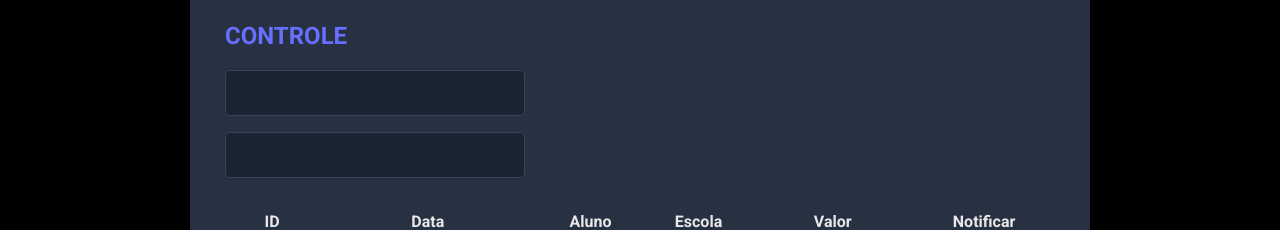
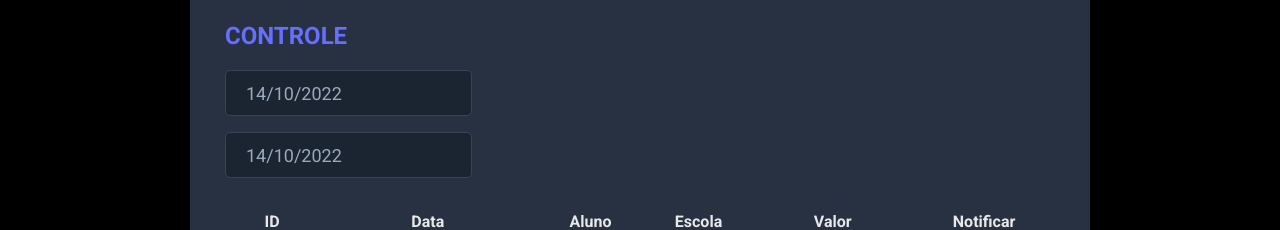
Before and after one commit to riquecoppi/dsperu, a React (Vite) app in the folder frontend/: page / in a window 1280 px wide. Shown: the part 373-603 px from the top of the page. Built offline with nearby package versions, Linux system fonts and the light colour scheme.

Commit message:
implemetacao datePicker

```diff
--- a/frontend/index.html
+++ b/frontend/index.html
@@ -1,10 +1,10 @@
 <!DOCTYPE html>
-<html lang="en">
+<html lang="pt-br">
   <head>
     <meta charset="UTF-8" />
     <link rel="icon" type="image/svg+xml" href="/vite.svg" />
     <meta name="viewport" content="width=device-width, initial-scale=1.0" />
-    <title>Vite + React + TS</title>
+    <title>Perueiros</title>
   </head>
   <body>
     <div id="root"></div>
--- a/frontend/package.json
+++ b/frontend/package.json
@@ -9,7 +9,9 @@
     "preview": "vite preview"
   },
   "dependencies": {
+    "@types/react-datepicker": "4.4.2",
     "react": "^18.2.0",
+    "react-datepicker": "4.8.0",
     "react-dom": "^18.2.0"
   },
   "devDependencies": {
--- a/frontend/src/components/SalesCard/index.tsx
+++ b/frontend/src/components/SalesCard/index.tsx
@@ -1,3 +1,5 @@
+import DatePicker from "react-datepicker";
+import "react-datepicker/dist/react-datepicker.css";
 import NotificationButton from '../NotificationButton'
 import './styles.css'
 
@@ -7,10 +9,20 @@
             <h2 className="dsmeta-sales-title">CONTROLE</h2>
             <div>
                 <div className="dsmeta-form-control-container">
-                    <input className="dsmeta-form-control" type="text" />
+                    <DatePicker
+                        selected={new Date()}
+                        onChange={(date: Date) => { }}
+                        className="dsmeta-form-control"
+                        dateFormat="dd/MM/yyyy"
+                    />
                 </div>
                 <div className="dsmeta-form-control-container">
-                    <input className="dsmeta-form-control" type="text" />
+                    <DatePicker
+                        selected={new Date()}
+                        onChange={(date: Date) => { }}
+                        className="dsmeta-form-control"
+                        dateFormat="dd/MM/yyyy"
+                    />
                 </div>
             </div>
 
@@ -37,7 +49,7 @@
                             <td>R$ 55.00</td>
                             <td>
                                 <div className="dsmeta-red-btn-container">
-                                   <NotificationButton />
+                                    <NotificationButton />
                                 </div>
                             </td>
                         </tr>
@@ -63,7 +75,7 @@
                             <td>R$ 30.00</td>
                             <td>
                                 <div className="dsmeta-red-btn-container">
-                                   <NotificationButton />
+                                    <NotificationButton />
                                 </div>
                             </td>
                         </tr>
```
Also changed, not shown: 1 other file (tests, documents, lock files or other folders).
